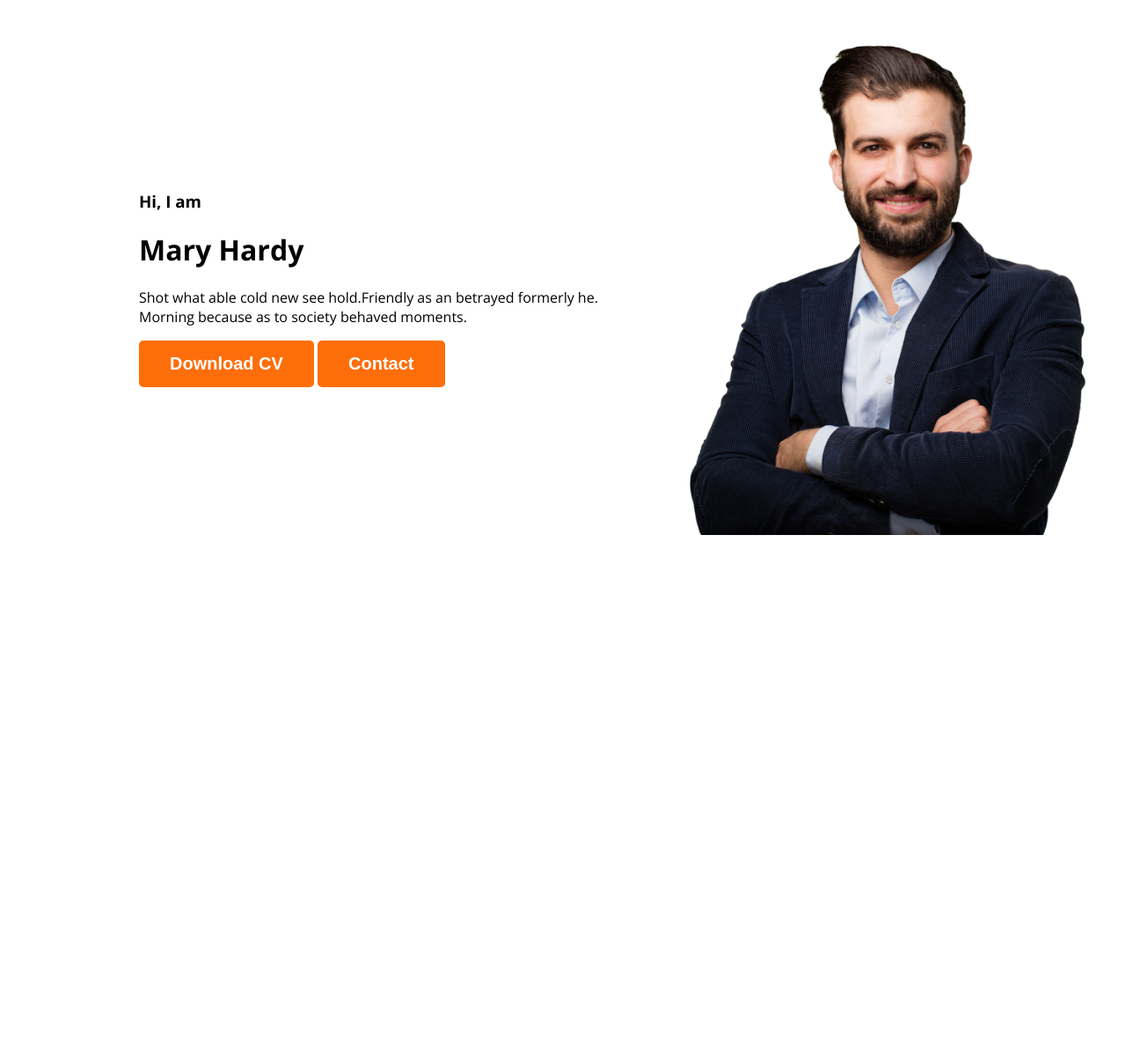
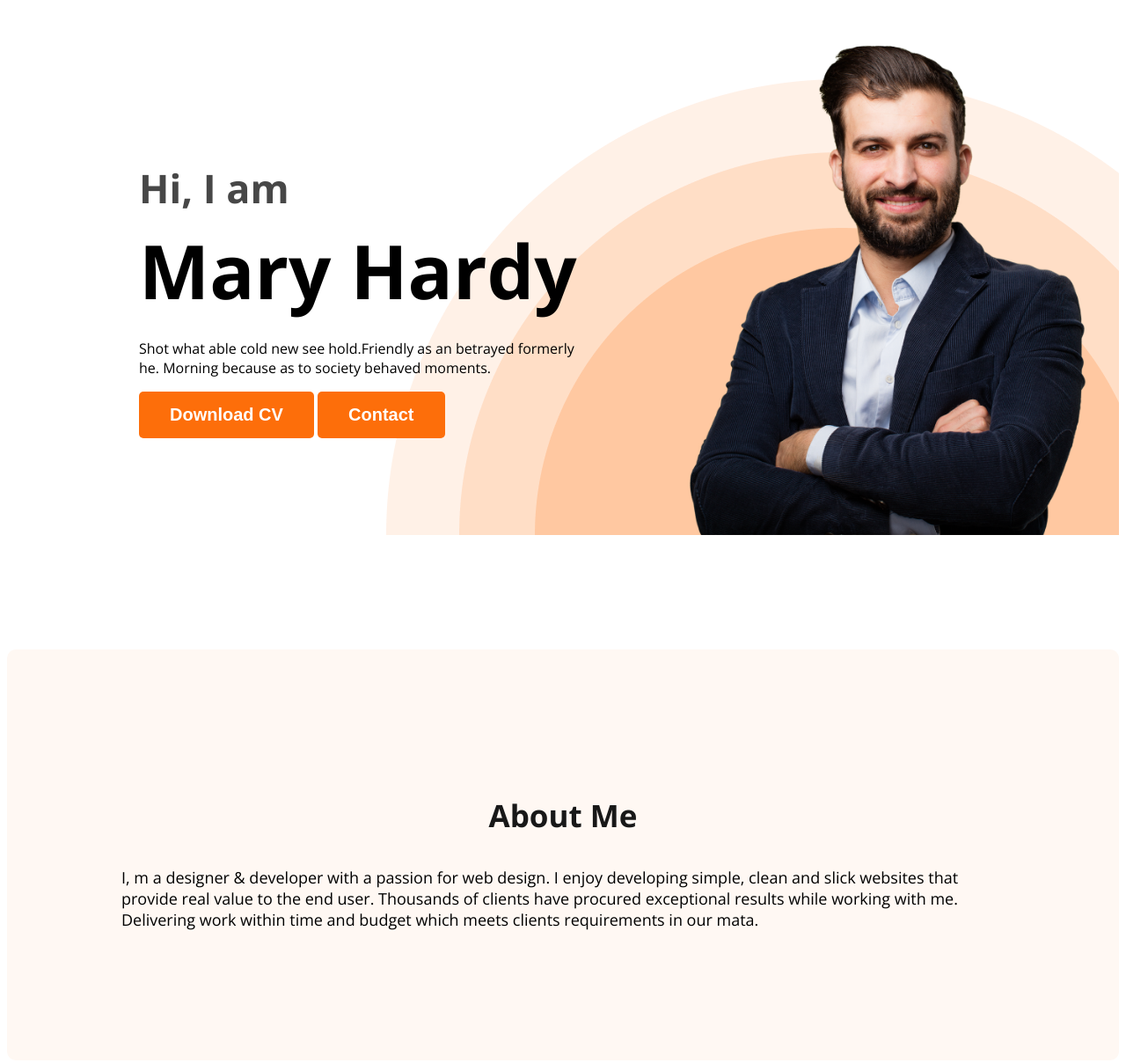
Before and after one commit to noushintaditi/webdeveloper-portfolio, a plain HTML site: page index.html in a window 1280 px wide. Shown: the part 160-1368 px from the top of the page at 88% size. Before the commit the page ends 806 px from the top, so only its background shows below. Drawn offline with nearby package versions, Linux system fonts and the light colour scheme.

Commit message:
about section created

```diff
--- a/index.html
+++ b/index.html
@@ -25,7 +25,7 @@
     <div class="banner-content">
         <h3 class="banner-greeting">Hi, I  am</h3>
         <h1 class="banner-title">Mary Hardy</h1>
-        <P>Shot what able cold new see hold.Friendly as an betrayed formerly he.
+        <P class="banner-description">Shot what able cold new see hold.Friendly as an betrayed formerly he.
          Morning because as to society behaved moments.</P>
         <button class="btn-primary">Download CV</button>
         <button class="btn-primary">Contact</button>
@@ -35,6 +35,15 @@
 </div>
     </header>
     <main>
+        <section>
+            <section class="about">
+                <h3 class="section-title">About Me</h3>
+                <p class="section-description">
+                    I, m a designer & developer with a passion for web design. I enjoy developing simple, clean and slick websites that provide real value to the end user. Thousands of clients have procured exceptional results while working with me. Delivering work within time and budget which meets clients requirements in our mata.
+                </p>
+
+            </section>
+        </section>
 
     </main>
     <footer>
--- a/styles/portfolio.css
+++ b/styles/portfolio.css
@@ -42,6 +42,17 @@ nav a {
     font-weight: 700;
     padding: 15px 35px;
 }
+.section-title{
+    color:#181818;
+    text-align: center;
+font-size: 35px;
+font-weight: 700;
+}
+.section-description{
+    color:#757575
+text-align: center;
+font-size: 18px;
+}
 /*nav related styles*/
 nav{
     display: flex;
@@ -51,13 +62,41 @@ nav{
 }
 /*header related styles*/
 .header{
- border-color: #fcd6bc;;
+ border-color: #fac5a2;
+ background-image:url('../images/header_bg.png') ;
+ background-repeat: no-repeat;
+ background-position: bottom right;
 }
 .banner{
-    padding: 30px 30px 30px 150px;
+    padding: 30px 30px 0px 150px;
     display: flex;
     align-items: center;
+    justify-content: space-between;
 }
 .banner .profile-pic{
     width: 500px;
 }
+.banner-content{
+    max-width: 500px;
+}
+.banner-greeting{
+    font-size: 45px;
+    color: #474747;
+    margin-bottom: 0px;
+}
+.banner-title{
+    font-size: 85px;
+    font-style: normal;
+    font-weight: 700;
+    margin-top: 5px;
+    margin-bottom: 20px;
+}
+/*main section styles*/
+
+/* about section styles*/
+.about{
+    padding: 130px;
+    border-radius: 10px;
+background: #FFF8F3;
+margin: 130px 0;
+}
```
